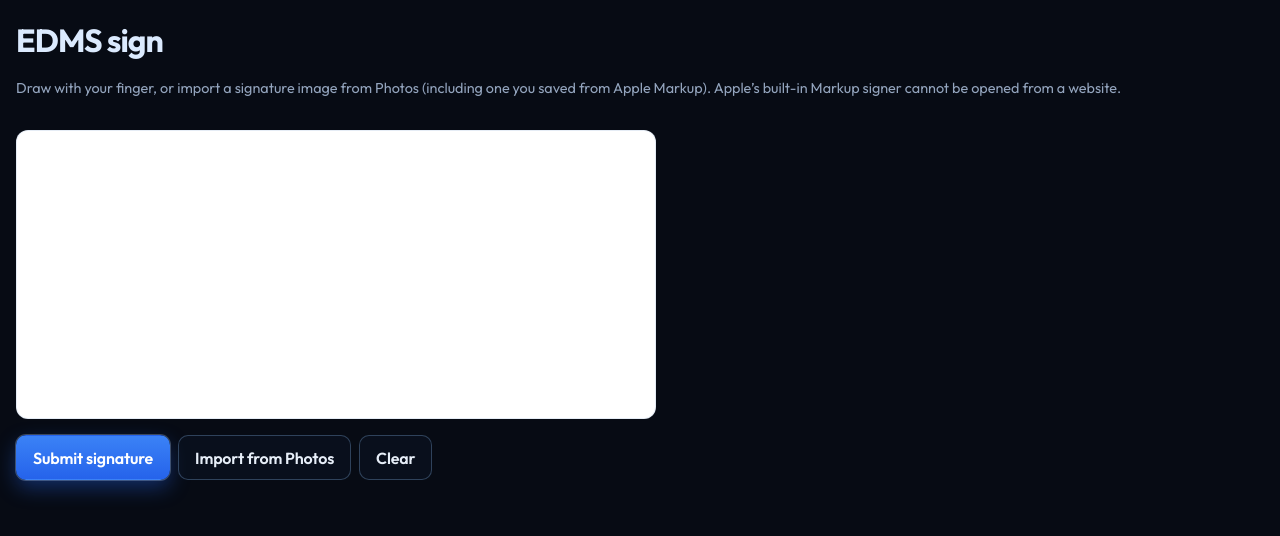
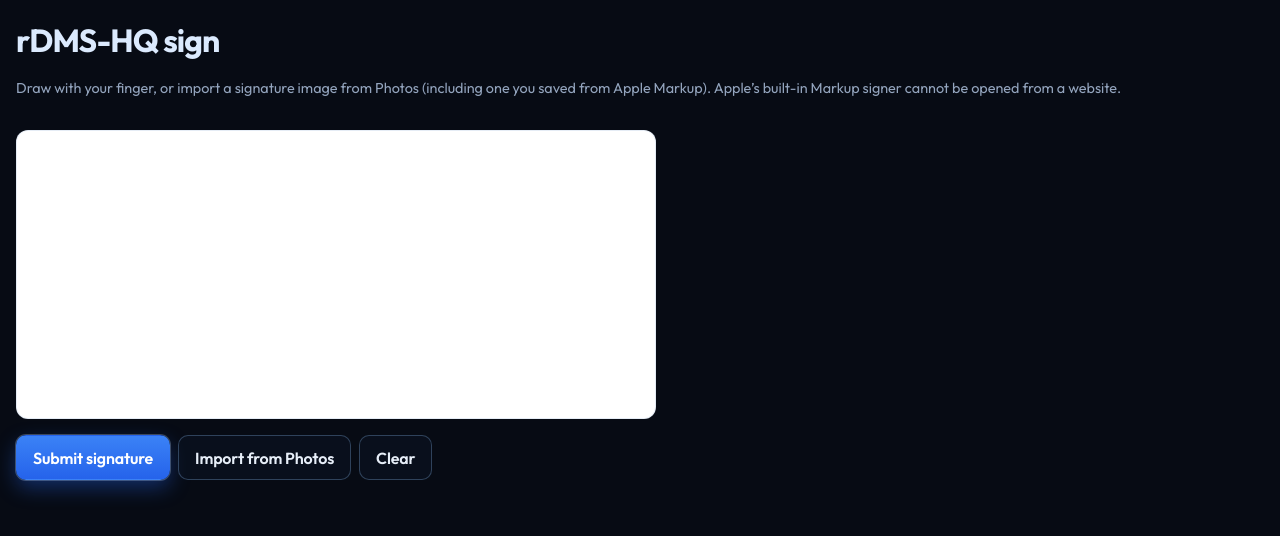
Before and after one commit to Barakael/Edms, a React (Vite) app in the folder frontend/: page /sign-pad/1 in a window 1280 px wide. Shown: the top 536 px of the page. Built offline with nearby package versions, Linux system fonts and the light colour scheme.

Commit message:
chore(sign): minor SignPadPage tweak

```diff
--- a/frontend/src/pages/SignPadPage.tsx
+++ b/frontend/src/pages/SignPadPage.tsx
@@ -78,7 +78,7 @@ export function SignPadPage() {
   return (
     <div className="sign-pad-page">
       <header>
-        <h1>EDMS sign</h1>
+        <h1>rDMS-HQ sign</h1>
         <p className="muted">
           Draw with your finger, or import a signature image from Photos (including one you saved from
           Apple Markup). Apple’s built-in Markup signer cannot be opened from a website.
```
